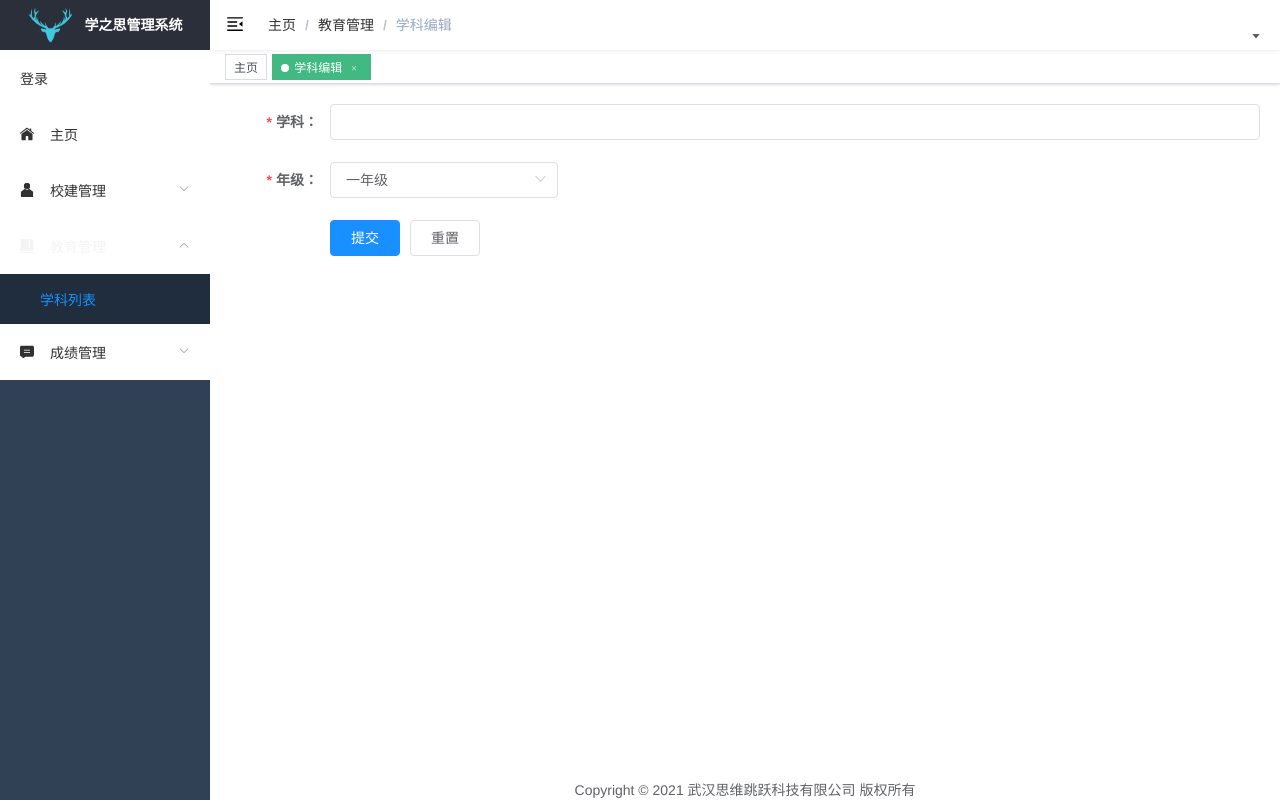
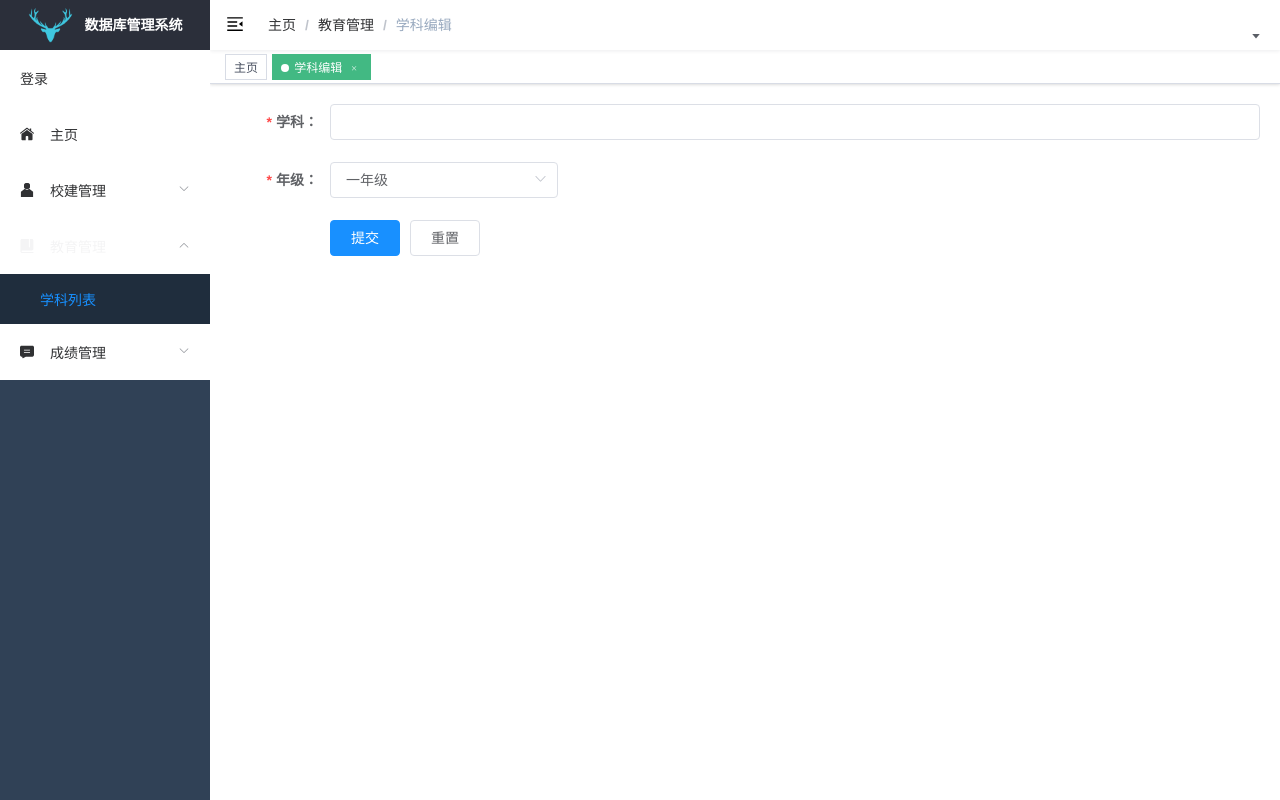
Before and after one commit to Kiprey/DatabaseLab, a Vue app in the folder frontend/: page /#/education/subject/edit in a window 1280 px wide. Built offline with nearby package versions, Linux system fonts and the light colour scheme.

Commit message:
remove copywrite

```diff
--- a/frontend/package.json
+++ b/frontend/package.json
@@ -1,7 +1,7 @@
 {
     "name": "xzs-admin",
     "version": "3.7.0",
-    "author": "武汉思维跳跃科技有限公司",
+    "author": "",
     "description": "学之思管理系统",
     "license": "AGPL-3.0",
     "private": true,
--- a/frontend/public/index.html
+++ b/frontend/public/index.html
@@ -8,7 +8,7 @@
   <meta http-equiv="X-UA-Compatible" content="IE=edge">
   <meta name="viewport" content="width=device-width,initial-scale=1.0">
   <link rel="icon" href="<%= BASE_URL %>favicon.ico">
-  <title>学之思管理系统</title>
+  <title>数据库管理系统</title>
   <style>
     html {
       height: 100%;
--- a/frontend/src/layout/components/Sidebar/Logo.vue
+++ b/frontend/src/layout/components/Sidebar/Logo.vue
@@ -24,7 +24,7 @@ export default {
   },
   data () {
     return {
-      title: '学之思管理系统'
+      title: '数据库管理系统'
     }
   }
 }
--- a/frontend/src/layout/index.vue
+++ b/frontend/src/layout/index.vue
@@ -9,7 +9,6 @@
       </div>
       <app-main />
       <div class="foot-copyright">
-        <span>Copyright © 2021 武汉思维跳跃科技有限公司 版权所有</span>
       </div>
       <back-to-top :visibility-height="100" :back-position="0" transition-name="fade" ref="backTop"/>
     </div>
--- a/frontend/src/views/login/index.vue
+++ b/frontend/src/views/login/index.vue
@@ -52,7 +52,6 @@
     </el-form>
 
     <div class="account-foot-copyright">
-      <span>Copyright © 2021 武汉思维跳跃科技有限公司 版权所有</span>
     </div>
   </div>
 </template>
```
